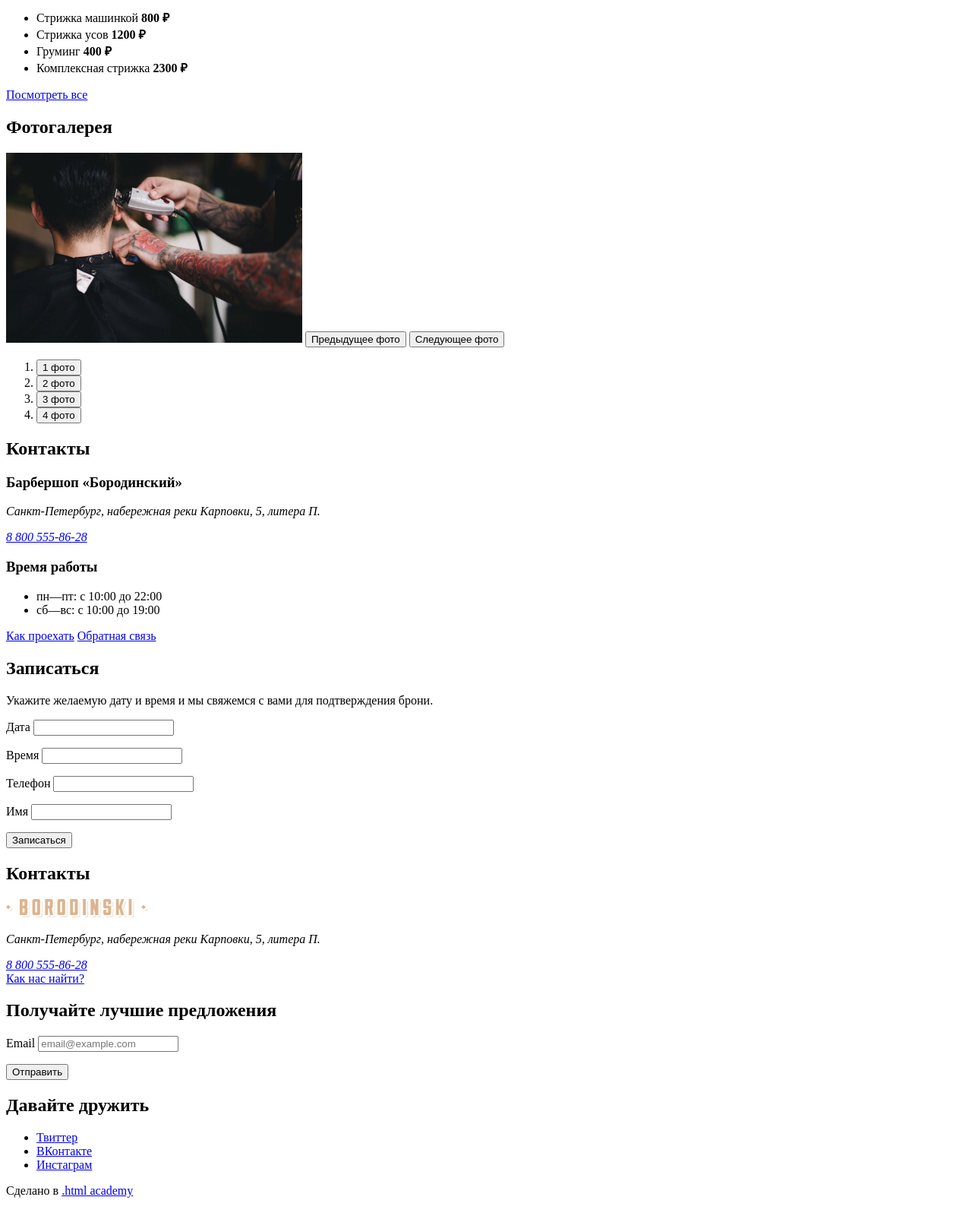
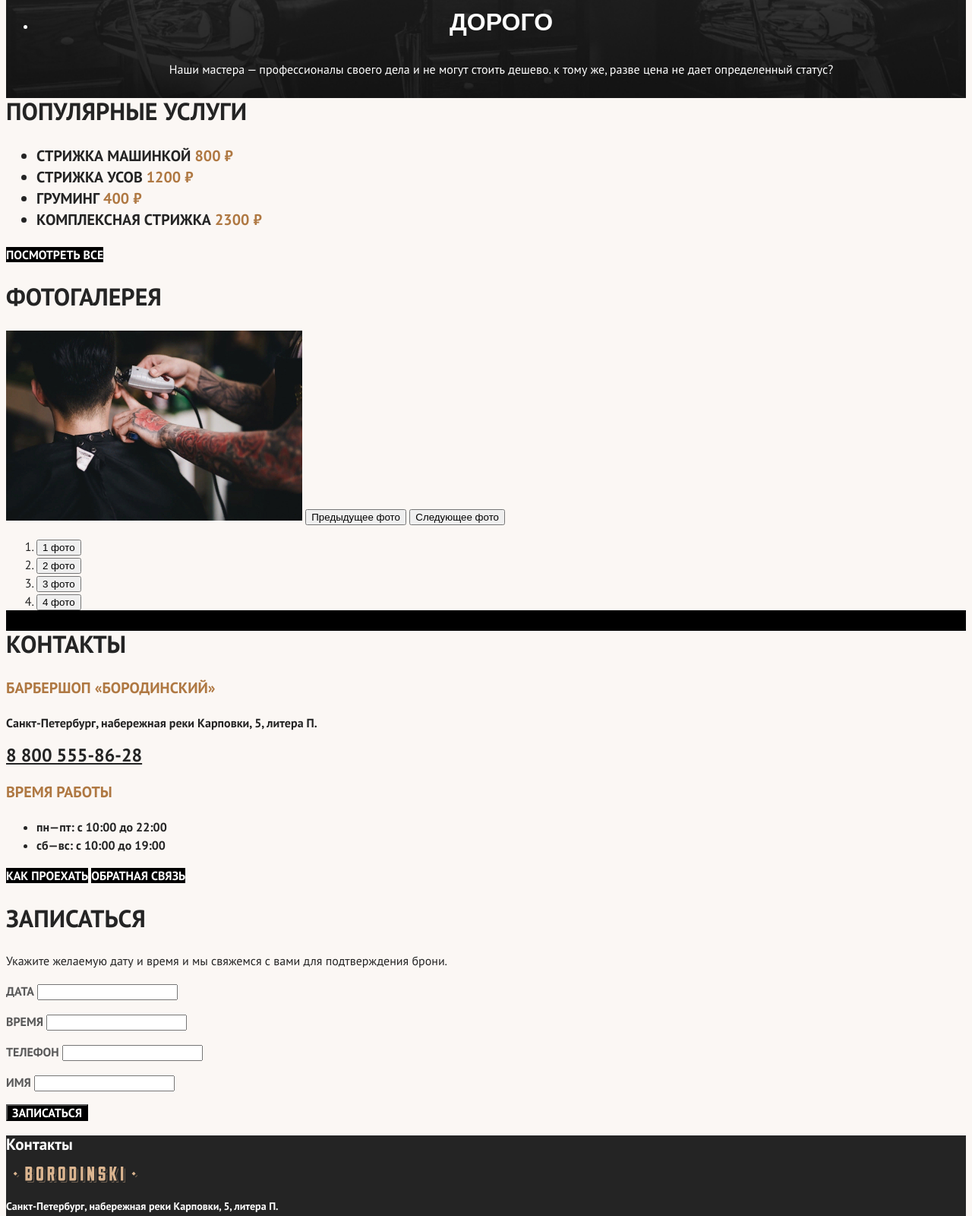
Before and after one commit to vikkont79/barbershop, a plain HTML site: page index.html in a window 1280 px wide. Shown: the part 711-2311 px from the top of the page at 76% size. Drawn offline with Linux system fonts and the light colour scheme.

Commit message:
Разметка, графика и базовая стилизация

```diff
--- a/index.html
+++ b/index.html
@@ -3,6 +3,10 @@
   <head>
    <meta charset="utf-8">
    <title>Барбершоп «Бородинский»</title>
+   <link rel="preconnect" href="https://fonts.googleapis.com">
+   <link rel="preconnect" href="https://fonts.gstatic.com" crossorigin>
+   <link href="https://fonts.googleapis.com/css2?family=PT+Sans:ital,wght@0,400;0,700;1,400;1,700&display=swap" rel="stylesheet">
+   <link rel="stylesheet" href="styles/styles.css">
   </head>
 
   <body>
@@ -63,6 +67,7 @@
         </ul>
       </section>
 
+     <div class="index-block">
        <section class="services">
          <h2 class="services-title">Популярные услуги</h2>
          <ul class="services-list">
@@ -118,7 +123,9 @@
            </li>
          </ol>
        </section>
+     </div>
 
+     <div class="index-block">
        <section class="contacts">
          <h2 class="contacts-title">Контакты</h2>
          <h3 class="contacts-subtitle">Барбершоп «Бородинский»</h3>
@@ -140,31 +147,32 @@
          <p>Укажите желаемую дату и время и мы свяжемся с вами для подтверждения брони.</p>
          <form class="appointment-form" action="https://echo.htmlacademy.ru/courses" method="post">
            <p class="appointment-form-date">
-           <label for="appointment-date">Дата</label>
+            <label class="form-label" for="appointment-date">Дата</label>
             <input type="text" name="appointment-date" id="appointment-date">
            </p>
            <p class="appointment-form-time">
-           <label for="appointment-time">Время</label>
+            <label class="form-label" for="appointment-time">Время</label>
             <input type="text" name="appointment-time" id="appointment-time">
            </p>
            <p class="appointment-form-phone">
-           <label for="appointment-phone">Телефон</label>
+            <label class="form-label" for="appointment-phone">Телефон</label>
             <input type="text" name="appointment-phone" id="appointment-phone">
            </p>
            <p class="appointment-form-name">
-           <label for="appointment-name">Имя</label>
+            <label class="form-label" for="appointment-name">Имя</label>
             <input type="text" name="appointment-name" id="appointment-name">
            </p>
            <button class="button" type="submit">Записаться</button>
          </form>
        </section>
+     </div>
     </main>
 
     <footer class="main-footer">
       <section class="footer-contacts">
         <h2 class="visually-hidden">Контакты</h2>
-        <img class="footer-contacts-logo" src="img/logo-short-light.svg" alt="Логотип Барбершоп «Бородинский»">
-        <address class="contacts-address">
+        <img class="footer-contacts-logo" src="img/logo-short-light.svg" alt="Логотип Барбершоп «Бородинский»" width="183" height="21">
+        <address class="footer-contacts-address">
           <p class="footer-contacts-address-text">Санкт-Петербург, набережная реки Карповки, 5, литера П.</p>
           <a class="footer-contacts-phone" href="tel:88005558628">8 800 555-86-28</a>
         </address>
--- /dev/null
+++ b/styles/styles.css
@@ -0,0 +1,212 @@
+body {
+  font-family: "PT Sans", sans-serif;
+  font-size: 16px;
+  line-height: 24px;
+  color: #242424;
+  background-color: #FBF7F4;
+}
+.button {
+  font-family: inherit;
+  font-size: 16px;
+  line-height: 16px;
+  font-weight: 700;
+  text-align: center;
+  color: #FFFFFF;
+  background-color: #000000;
+  text-decoration: none;
+  text-transform: uppercase;
+}
+.button-light {
+  color: #242424;
+  background-color: #FFFFFF;
+}
+.main-header {
+  color: #FFFFFF;
+  background: #000000;
+}
+.navigation-link {
+  font-family: "PT Sans Narrow", sans-serif;
+  line-height: 22px;
+  font-weight: 700;
+  text-align: center;
+  color: #FFFFFF;
+  background-color: #000000;
+  text-decoration: none;
+  text-transform: uppercase;
+
+}
+.main-index {
+  background-image: url("../img/barber-main-background.jpg");
+  color: #FFFFFF;
+  background-color: #000000;
+  background-size: 100% auto;
+  background-repeat: no-repeat;
+}
+.main-catalog {
+  color: #242424;
+  background-color: #FBF7F4;
+}
+.advantages-list {
+  text-align: center;
+}
+.advantages-title {
+  font-family: "PT Sans Narrow", sans-serif;
+  font-size: 32px;
+  line-height: 35px;
+  text-transform: uppercase;
+}
+.index-block {
+  color: #242424;
+  background-color: #FBF7F4;
+}
+.index-block h2 {
+  font-size: 32px;
+  line-height: 35px;
+  font-weight: 700;
+  text-transform: uppercase;
+}
+.services {
+  text-transform: uppercase;
+}
+.services-list {
+  font-size: 20px;
+  line-height: 28px;
+  font-weight: 700;
+}
+.services-price {
+  color: #AF7842;
+}
+.contacts {
+  font-weight: 700;
+}
+.contacts-address {
+  font-style: normal;
+}
+.contacts-subtitle {
+  font-size: 20px;
+  line-height: 28px;
+  text-transform: uppercase;
+  color: #AF7842;
+}
+.contacts-phone {
+  font-size: 24px;
+  line-height: 29px;
+  text-decoration-line: underline;
+  text-transform: uppercase;
+  color: #242424;
+}
+.appointment-form {
+  color: #595959;
+}
+.form-label {
+  line-height: 24px;
+  font-weight: 700;
+  text-transform: uppercase;
+}
+.main-footer {
+  font-size: 14px;
+  font-weight: 700;
+  color: #FFFFFF;
+  background-color: #242424;
+  background-repeat: repeat;
+}
+.main-footer a {
+  color: #FFFFFF;
+}
+.main-footer .htmlacademy-link {
+  font-size: 14px;
+  color: #DBB590;
+}
+.main-footer-title {
+  font-family: "PT Sans Narrow", sans-serif;
+  font-size: 20px;
+  line-height: 28px;
+  font-weight: 700;
+  color: #FFFFFF;
+  text-transform: uppercase;
+}
+.footer-contacts-address {
+  font-style: normal;
+}
+.footer-contacts-address p {
+  font-size: 14px;
+  line-height: 20px;
+  font-weight: 700;
+  color: #FFFFFF;
+}
+.footer-contacts-phone {
+  font-family: "PT Sans Narrow", sans-serif;
+  font-size: 20px;
+  line-height: 28px;
+  font-weight: 700;
+  text-decoration: underline;
+  text-transform: uppercase;
+}
+.footer-contacts-map-link {
+  font-family: "PT Sans Narrow", sans-serif;
+  font-size: 20px;
+  line-height: 26px;
+  font-weight: 700;
+  color: #FFFFFF;
+  text-decoration: underline;
+  text-transform: uppercase;
+}
+.catalog-header-title {
+  font-size: 32px;
+  line-height: 35px;
+  text-transform: uppercase;
+}
+.breadcrumbs {
+  color: #242424;
+}
+.breadcrumbs-link {
+  color: inherit;
+}
+.catalog-filter-title {
+  font-size: 20px;
+  line-height: 28px;
+  font-weight: 700;
+  color: #242424;
+  text-transform: uppercase;
+}
+.control-label {
+  font-weight: 700;
+}
+.sorting-container {
+  color: #000000;
+  background-color: #FFFFFF;
+}
+.product-card {
+  background-color: #FFFFFF;
+}
+.product-card-link {
+  text-decoration: none;
+}
+.product-card-title {
+  font-weight: 700;
+  color: #242424;
+}
+.product-card-price {
+  font-size: 24px;
+  line-height: 29px;
+  font-weight: 700;
+  color: #814B18;
+  text-transform: uppercase;
+}
+.pagination {
+  background-color: #FFFFFF;
+}
+.pagination-link {
+  color: #FFFFFF;
+  background-color: #000000;
+  text-decoration: none;
+  line-height: 16px;
+  font-weight: 700;
+}
+.pagination-current {
+  color: #242424;
+  background-color: #FFFFFF;
+}
+.pagination-disabled {
+  background-color: #595959;
+}
```
Also changed, not shown: catalog.html (+11 -8 lines), fonts/OFL.txt (added), fonts/PTSans-Bold.ttf (added), fonts/PTSans-BoldItalic.ttf (added), fonts/PTSans-Italic.ttf (added), fonts/PTSans-Regular.ttf (added), img/barber-main-background.jpg (added), img/catalog/1.jpg (added), img/catalog/2.jpg (added), img/catalog/3.jpg (added), img/catalog/4.jpg (added), img/catalog/5.jpg (added), img/catalog/6.jpg (added), img/logo-short-dark.svg (added). Lines whose indentation alone changed are shown as unchanged.
